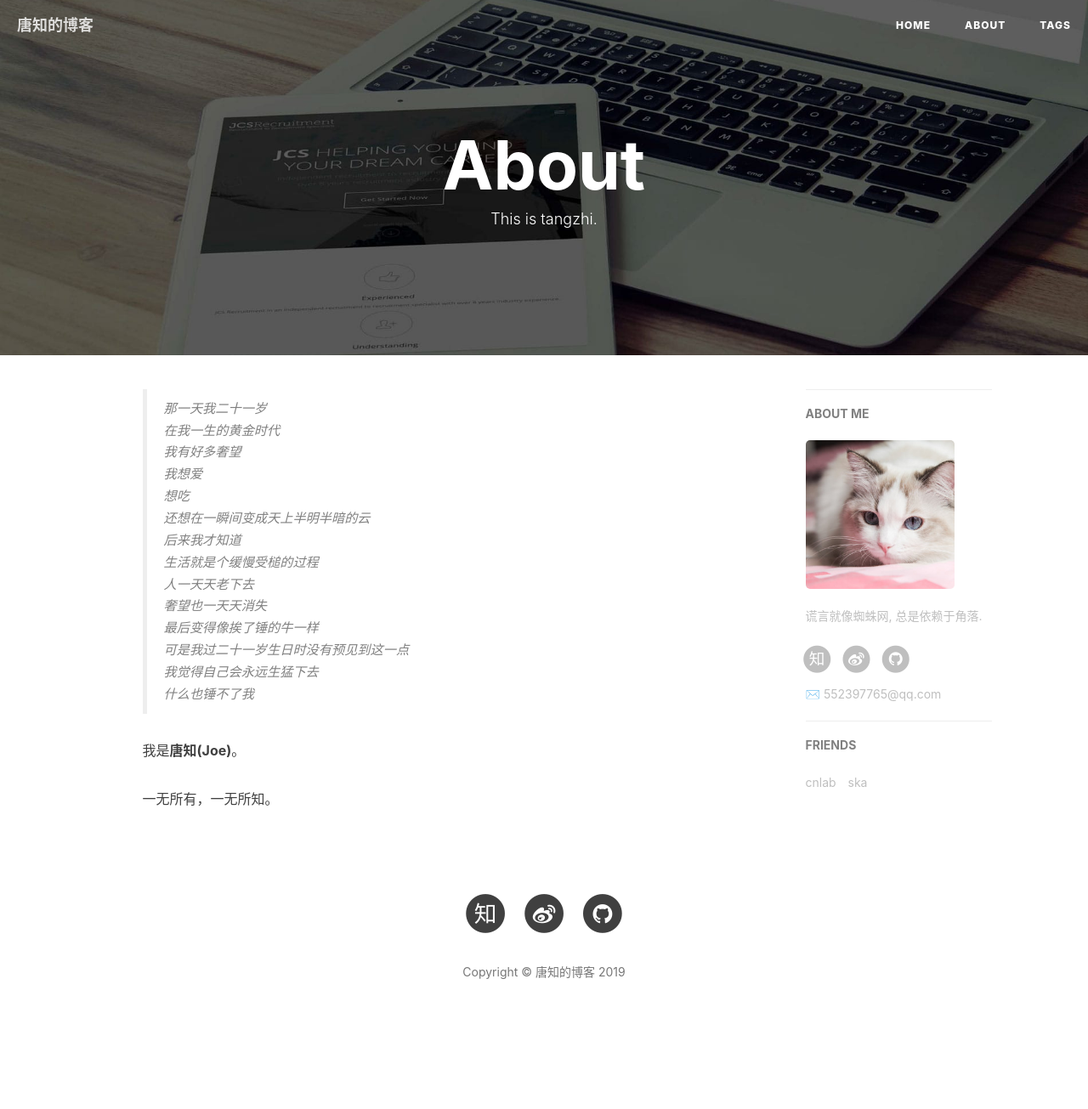
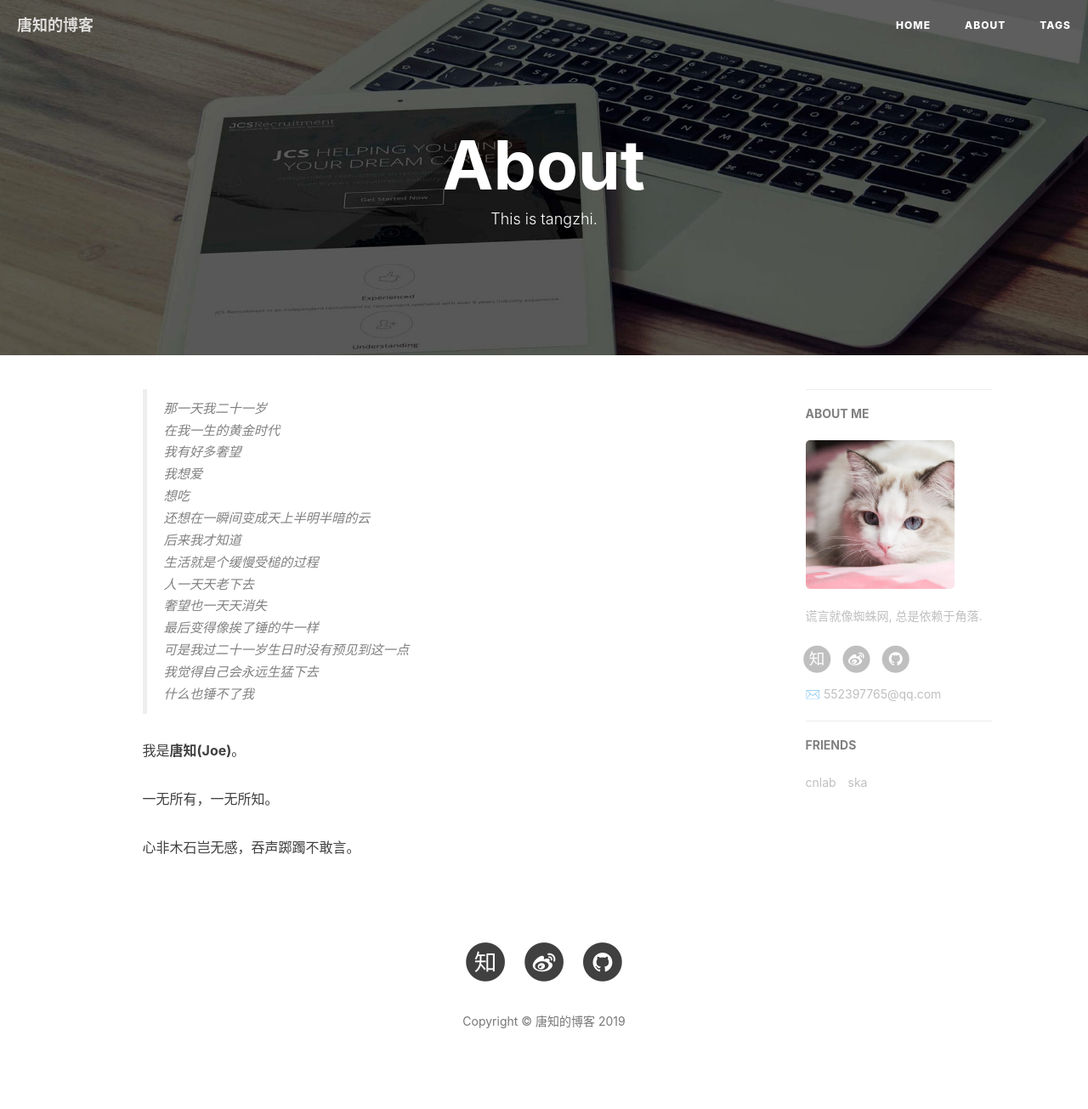
Before and after one commit to Joewn/Joewn.github.io, a Jekyll site: the page built from about.html, in a window 1280 px wide. Shown: the whole page at 85% size. Built offline with Jekyll 4.4.1, drawn with Linux system fonts in a browser that asks for light colours; nearby versions of some CDN libraries; comment, search, counter and statistics services are not loaded; before the commit the page ends 1248 px from its top, so only the background shows below that.

Commit message:
Update about.html

```diff
--- a/about.html
+++ b/about.html
@@ -36,6 +36,7 @@ header-img: "img/post-bg-rwd.jpg"
 
   <p>我是<strong>唐知(Joe)</strong>。</p>
   <p>一无所有，一无所知。</p>
+  <p>心非木石岂无感，吞声踯躅不敢言。</p>
   <!-- <h5>Talks</h5>
   <ul>
     <li><a href="">自言自语</a></li>
```
